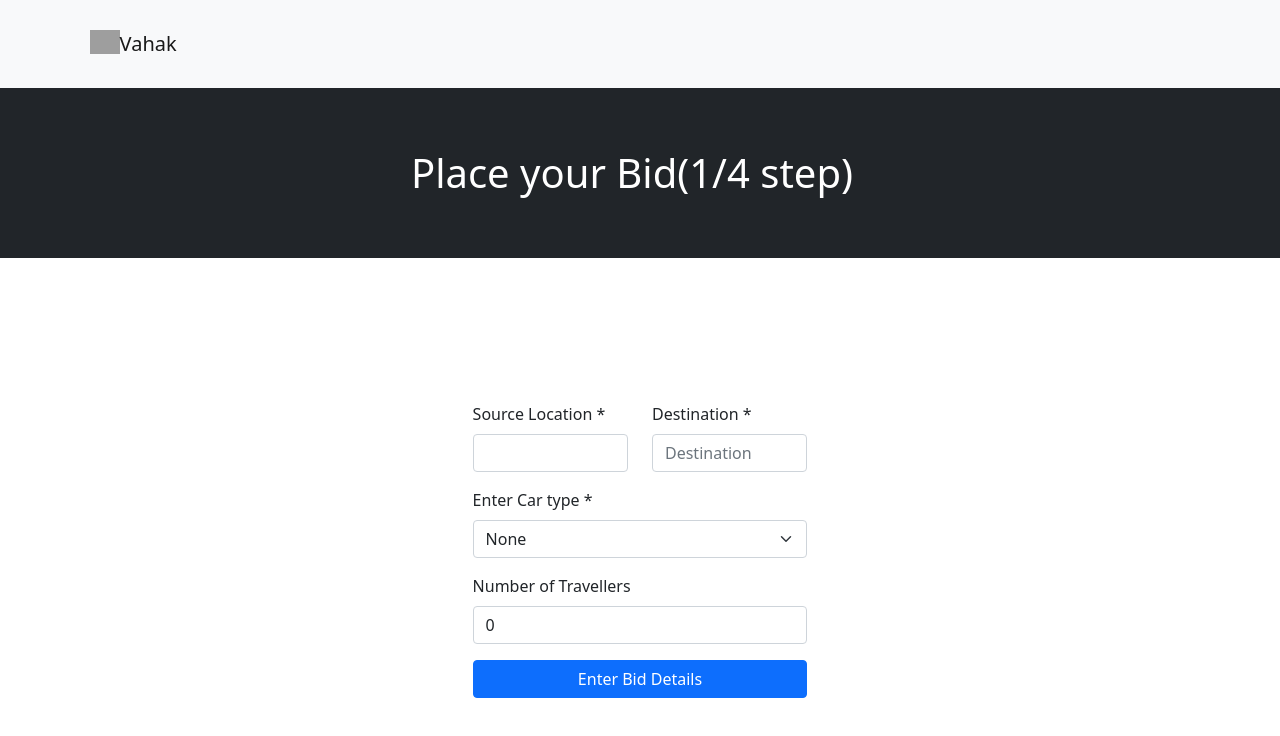
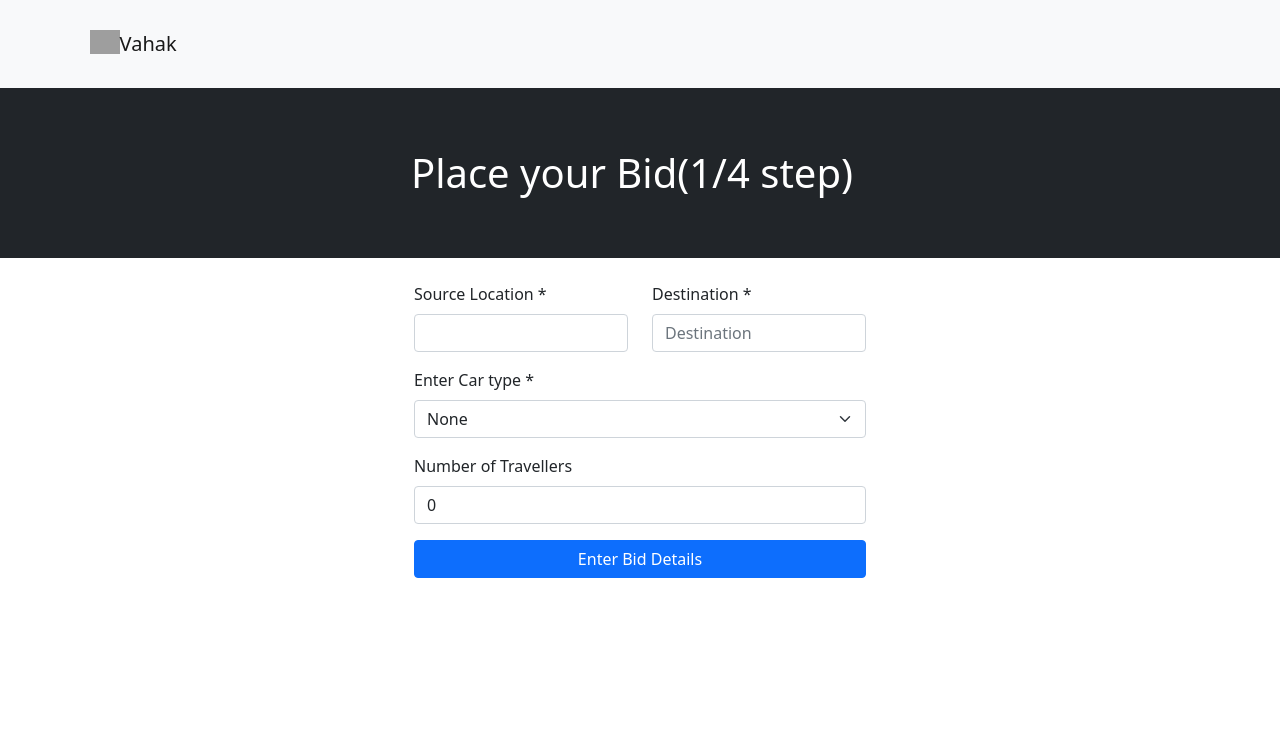
Before and after one commit to tanmay2twr/vahak_assignment, a React (Create React App) app in the folder vahak-react-app/: page / in a window 1280 px wide. Shown: the top 736 px of the page. Built offline with nearby package versions, Linux system fonts and the light colour scheme; grey boxes are pictures that could not be loaded.

Commit message:
Change styling to make form dynamic

```diff
--- a/vahak-react-app/src/Containers/JourneyDetails/index.js
+++ b/vahak-react-app/src/Containers/JourneyDetails/index.js
@@ -13,8 +13,11 @@ function JourneyDetails(props) {
     props.changeScreen(num);
   };
   return (
-    <div className="container">
-      <Form style={{ padding: "9rem 35%" }} onSubmit={handleSubmit}>
+    <div
+      className="container"
+      style={{ display: "flex", justifyContent: "center" }}
+    >
+      <Form className="p-4" style={{ width: "500px" }} onSubmit={handleSubmit}>
         <Row className="mb-3">
           <Form.Group className="col-md-6" controlId="formGridLocation">
             <Form.Label>Source Location *</Form.Label>
@@ -47,7 +50,7 @@ function JourneyDetails(props) {
             name="carType"
           >
             <option>None</option>
-            <option value="HatchBonSubmit={handleSubmit}ack">HatchBack</option>
+            <option value="Hatchback">HatchBack</option>
             <option value="Sedan">Sedan</option>
             <option value="SUV">SUV</option>
           </Form.Select>
```
